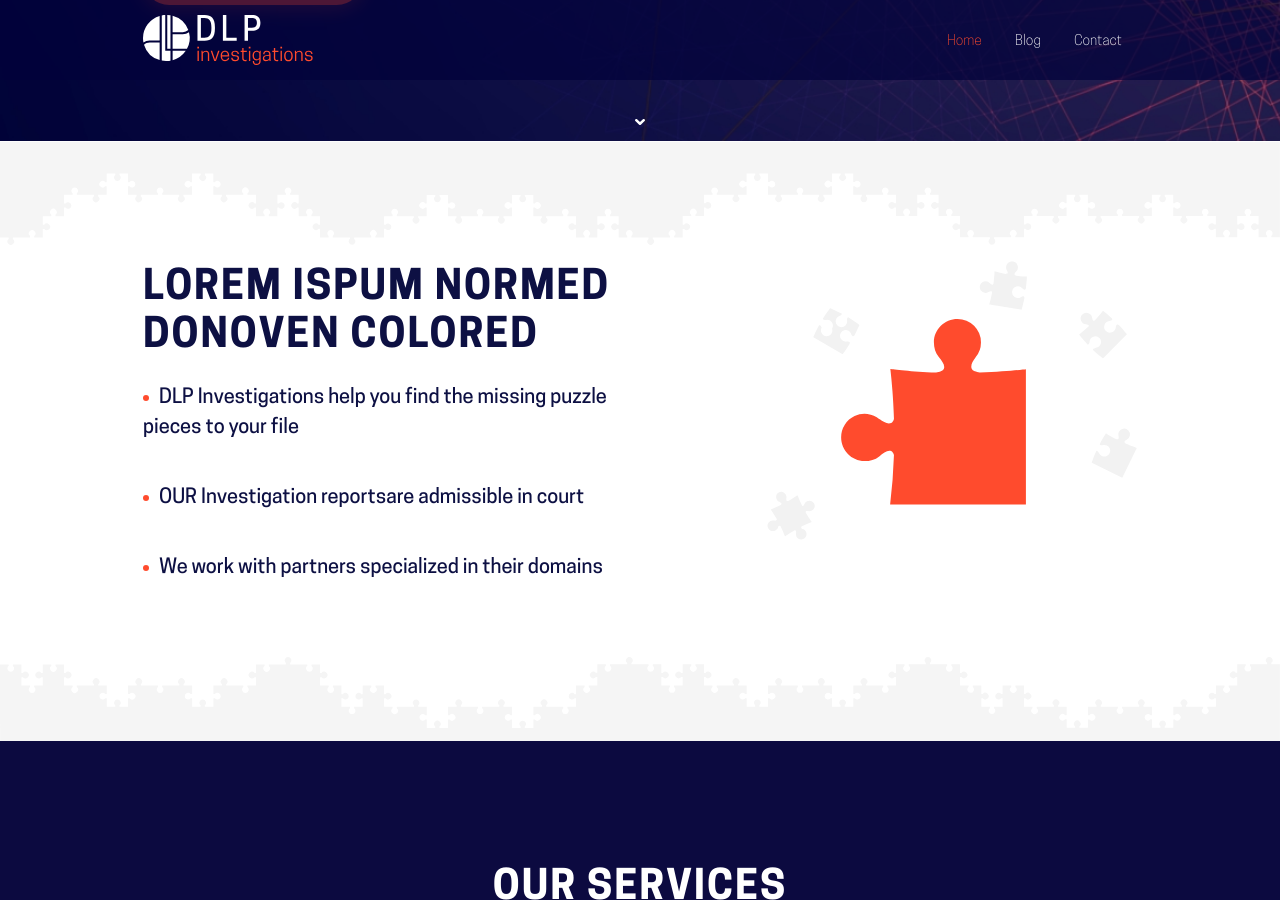
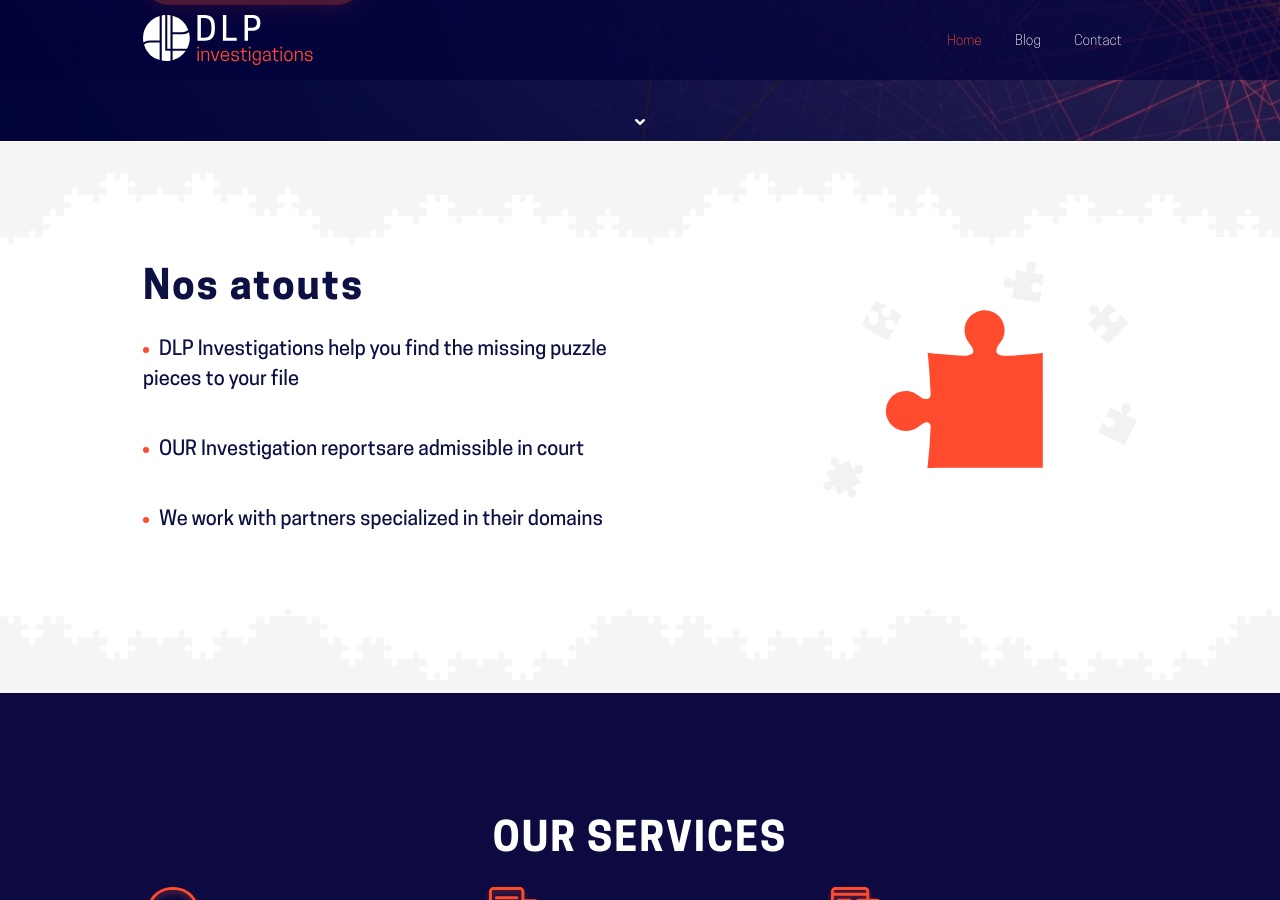
Before and after one commit to lobo-studio/dpl_investigation, a Jekyll site: the page built from index.md, in a window 1280 px wide and 900 px high, scrolled down 626 px. Built offline with Jekyll 4.4.1, drawn with Linux system fonts in a browser that asks for light colours.

Commit message:
Updated '_layouts/home.html' via CloudCannon

```diff
--- a/_layouts/home.html
+++ b/_layouts/home.html
@@ -25,8 +25,9 @@ layout: default
 	<section class="text-list">
 		<div class="container">
 				<div class="text-list-holder">
-					<h2 class="editable">LOREM ISPUM NORMED <br />
-					DONOVEN COLORED</h2>
+					<h2 class="editable">
+					  Nos atouts&nbsp;
+					</h2>
 					<ul class="custom-list editable">
 						{% for item in page.dotslist %}
 					        <li>{{ item }}</li>
```
